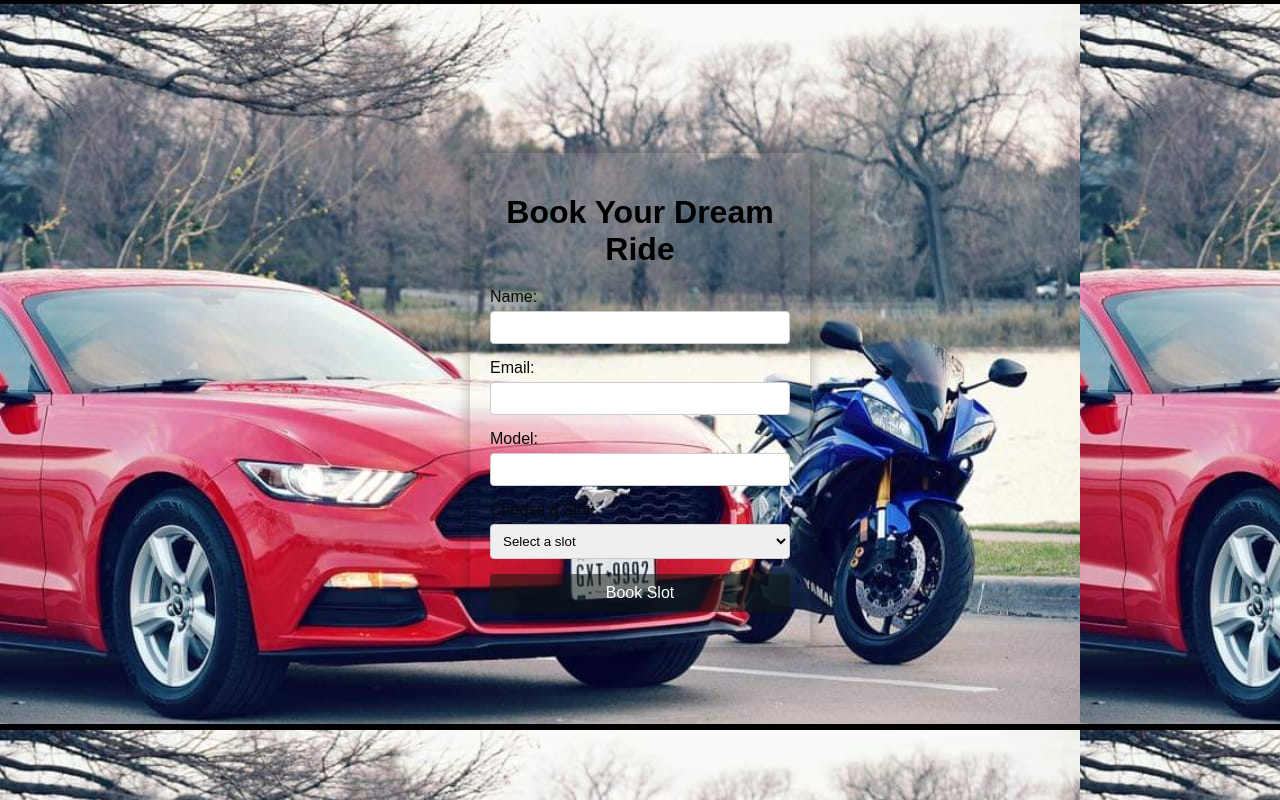
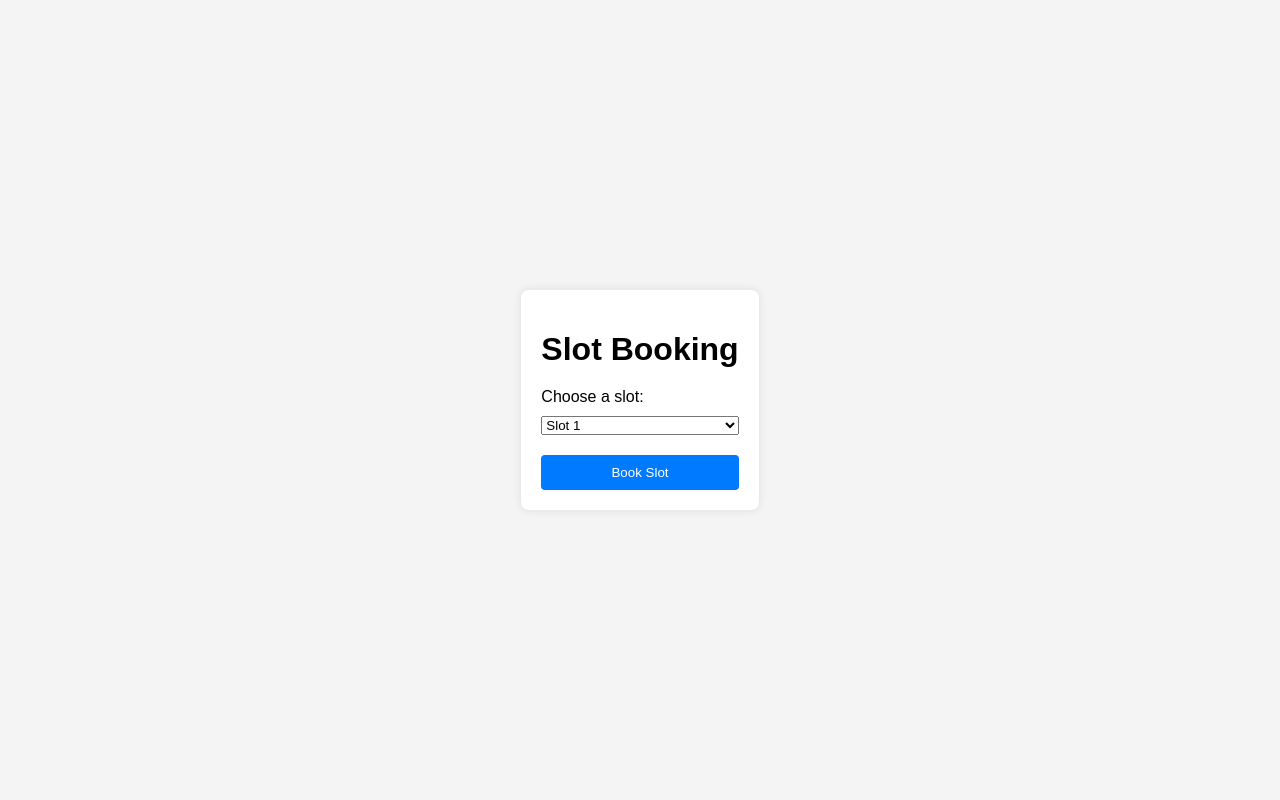
Before and after one commit to chaitanya8722/new-repository, a plain HTML site: page index.html in a window 1280 px wide. Drawn offline with Linux system fonts and the light colour scheme.

Commit message:
Update index.html

```diff
--- a/index.html
+++ b/index.html
@@ -6,109 +6,128 @@
     <title>Slot Booking</title>
     <style>
         body {
-    margin: 0;
-    padding: 0;
     font-family: Arial, sans-serif;
-    height: 100vh;
     display: flex;
     justify-content: center;
     align-items: center;
-    background: url('background m.jpg') no-repeat center center/cover;
+    height: 100vh;
+    margin: 0;
+    background-color: #f4f4f4;
 }
 
-.booking-container {
+.container {
+    background: #fff;
+    padding: 20px;
+    border-radius: 8px;
+    box-shadow: 0 0 10px rgba(0, 0, 0, 0.1);
+}
+
+h1 {
+    margin-bottom: 20px;
+}
+
+form {
+    display: flex;
+    flex-direction: column;
+}
+
+label {
+    margin-bottom: 10px;
+}
+
+select {
+    margin-bottom: 20px;
+}
+
+button {
+    padding: 10px;
+    border: none;
+    border-radius: 4px;
+    background-color: #007bff;
+    color: #fff;
+    cursor: pointer;
+}
+
+button:hover {
+    background-color: #0056b3;
+}
+
+.popup {
+    display: none;
+    position: fixed;
+    top: 0;
+    left: 0;
     width: 100%;
     height: 100%;
-    background-image: url('m.jpg');
-    display: flex;
+    background: rgba(0, 0, 0, 0.5);
     justify-content: center;
     align-items: center;
 }
 
-.booking-form {
-    background-color: #ece3e300;
+.popup-content {
+    background: #fff;
     padding: 20px;
     border-radius: 8px;
-    width: 300px;
-    box-shadow: 0 0 15px rgba(0, 0, 0, 0.3);
     text-align: center;
 }
 
-.booking-form h1 {
-    margin-bottom: 20px;
-    color: #000000;
+.popup-content p {
+    margin: 0;
 }
 
-.form-group {
-    margin-bottom: 15px;
-    text-align: left;
+#closePopup {
+    margin-top: 10px;
+    padding: 10px;
+    border: none;
+    border-radius: 4px;
+    background-color: #dc3545;
+    color: #fff;
+    cursor: pointer;
 }
 
-label {
-    display: block;
-    margin-bottom: 5px;
-    color: #090a0a;
-}
-
-input, select {
-    width: 100%;
-    padding: 8px;
-    border: 1px solid #cccccc;
-    border-radius: 4px;
-    box-sizing: border-box;
-}
-
-button {
-    width: 100%;
-    padding: 10px;
-    background-color: #1018118b;
-    color: white;
-    border: none;
-    border-radius: 4px;
-    cursor: pointer;
-    font-size: 16px;
-}
-
-button:hover {
-    background-color: #45a049;
+#closePopup:hover {
+    background-color: #c82333;
 }
 
     </style>
 </head>
-<body background-src="m.jpeg" alt="Background Image">
-    <div class="booking-container">
-        <div class="booking-form">
-            <h1><b>Book Your Dream Ride</b></h1>
-            <form action="#" method="post">
-                <div class="form-group">
-                    <label for="name">Name:</label>
-                    <input type="text" id="name" name="name" required>
-                </div>
-                <div class="form-group">
-                    <label for="email">Email:</label>
-                    <input type="email" id="email" name="email" required>
-                </div>
-                <div class="form-group">
-                    <label for="Model">Model:</label>
-                    <input type="Model" id="Model" name="Model" required>
-                </div>
-                <div class="form-group">
-                    <label for="slot">Choose a Slot:</label>
-                    <select id="slot" name="slot" required>
-                        <option value="" disabled selected>Select a slot</option>
-                        <option value="morning">Morning (8:00 AM - 12:00 PM)</option>
-                        <option value="afternoon">Afternoon (1:00 PM - 5:00 PM)</option>
-                        <option value="evening">Evening (6:00 PM - 10:00 PM)</option>
-                    </select>
-                </div>
-                <div class="form-group">
-                   <a href="#">
-  <button>Book Slot</button>
-</a>
+<body>
+    <div class="container">
+        <h1>Slot Booking</h1>
+        <form id="bookingForm">
+            <label for="slot">Choose a slot:</label>
+            <select id="slot" name="slot">
+                <option value="slot1">Slot 1</option>
+                <option value="slot2">Slot 2</option>
+                <option value="slot3">Slot 3</option>
+            </select>
+            <button type="submit">Book Slot</button>
+        </form>
+    </div>
 
-                </div>
-            </form>
+    <div id="popup" class="popup">
+        <div class="popup-content">
+            <p>Booked slot successfully!</p>
+            <button id="closePopup">Close</button>
         </div>
     </div>
+
+    <script>
+        document.addEventListener('DOMContentLoaded', () => {
+    const form = document.getElementById('bookingForm');
+    const popup = document.getElementById('popup');
+    const closePopup = document.getElementById('closePopup');
+
+    form.addEventListener('submit', (e) => {
+        e.preventDefault(); // Prevent the default form submission
+        popup.style.display = 'flex'; // Show the popup
+    });
+
+    closePopup.addEventListener('click', () => {
+        popup.style.display = 'none'; // Hide the popup
+    });
+});
+
+    </script>
 </body>
 </html>
```
